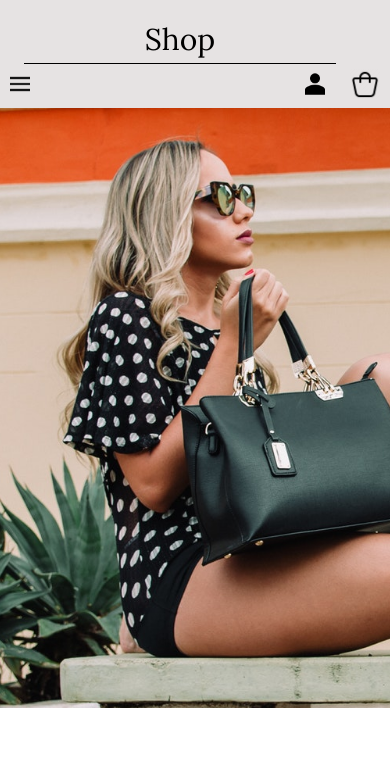
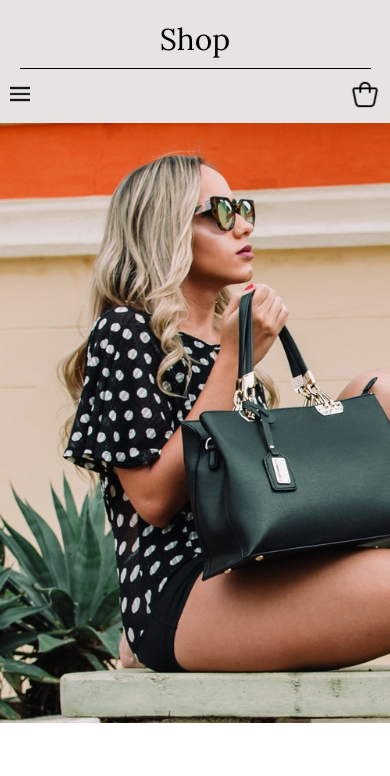
Before and after one commit to thenu-k/ecommerce-app, a React (Create React App) app in the folder views/: page / in a window 390 px wide. Shown: the top 776 px of the page. Built offline with nearby package versions, Linux system fonts and the light colour scheme.

Commit message:
Changed header to suit phone

```diff
--- a/views/src/Layout/MobileHeader.css
+++ b/views/src/Layout/MobileHeader.css
@@ -12,14 +12,15 @@ header.mobile nav{
 header.mobile nav>div{width: 100%;}
 
 header.mobile .logo.outer{
-    width: 80%;
+    width: 90%;
     padding: 20px 0;
-    padding-bottom: 5px;
+    padding-bottom: 10px;
     border-bottom: 1px solid black;
+    margin-right: 0;
 }
 
 header.mobile .actions.outer{
-    padding: 5px 0;
+    padding: 10px 0;
     display: flex;
 }
 header.mobile .actions.outer button{
--- a/views/src/Layout/MobileHeader.js
+++ b/views/src/Layout/MobileHeader.js
@@ -20,7 +20,7 @@ const MobileHeader = () => {
           </div>
           <div className="header actions outer" aria-label='Actions'>
               <button className='header menu_icon' onClick={()=>makeVisible()} ><img src={Icon_hamburger}/></button>
-              <button className="account_icon outer" aria-label="Account Button"><img src={Icon_userAccount}/></button>
+              {/* <button className="account_icon outer" aria-label="Account Button"><img src={Icon_userAccount}/></button> */}
               <button className="cart_icon outer" aria-label="Cart Button"><img src={Icon_cart}/></button>
           </div>
           <div className="links outer" id={menuVisible}>
```
